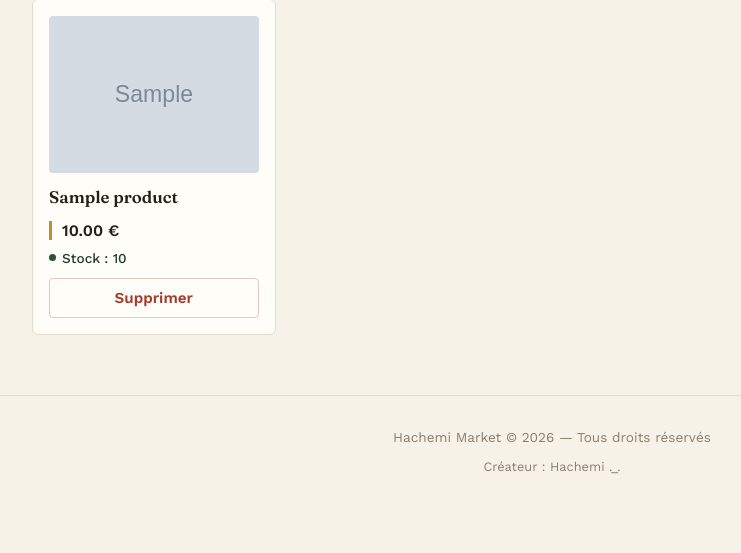
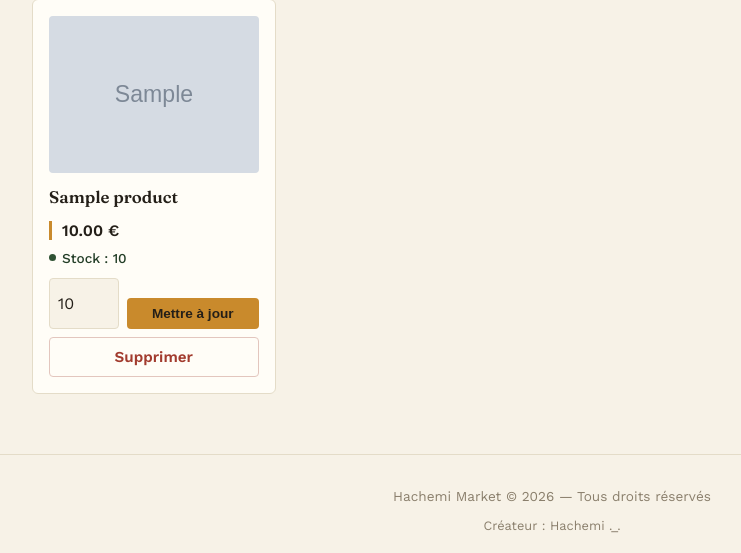
Before and after one commit to maximebgwee/Hachemi-market, a Flask app: page /admin in a window 1280 px wide. Shown: the part 856-1409 px from the top of the page, without its empty margins (88-829 px from the left). Before the commit the page ends 1330 px from the top, so only its background shows below. Run offline with Flask 3, Linux system fonts and the light colour scheme; the visitor is signed in with stand-in values (Sample User, id 1); tables that the repository leaves empty hold one stand-in row (values such as "Sample post"); grey boxes marked "Sample" are stand-in pictures.

Commit message:
Ajout de la mise a jour du stock depuis le panel admin

```diff
--- a/hachemi-market/app.py
+++ b/hachemi-market/app.py
@@ -233,5 +233,21 @@ def admin_delete(product_id):
     return redirect(url_for("admin_panel"))
 
 
+@app.route("/admin/stock/<int:product_id>", methods=["POST"])
+def admin_update_stock(product_id):
+    if not admin_required():
+        return redirect(url_for("admin_login"))
+    new_stock = request.form.get("stock", "0")
+    try:
+        stock_val = max(0, int(new_stock))
+    except ValueError:
+        stock_val = 0
+    conn = get_db()
+    conn.execute("UPDATE products SET stock = ? WHERE id=?", (stock_val, product_id))
+    conn.commit()
+    conn.close()
+    return redirect(url_for("admin_panel"))
+
+
 if __name__ == "__main__":
     app.run(debug=True, host="0.0.0.0", port=5000)
--- a/hachemi-market/static/style.css
+++ b/hachemi-market/static/style.css
@@ -477,3 +477,27 @@ form button { margin-top: 20px; width: 100%; }
 @media (prefers-reduced-motion: reduce) {
     * { transition: none !important; }
 }
+
+/* --- Réapprovisionnement admin --- */
+.stock-form {
+    display: flex;
+    gap: 8px;
+    margin: 0 0 8px;
+}
+
+.stock-form input {
+    width: 70px;
+    padding: 8px;
+}
+
+.update-btn {
+    background: var(--gold);
+    color: var(--ink);
+    border: none;
+    border-radius: 4px;
+    padding: 8px 12px;
+    font-weight: 600;
+    font-size: 0.85rem;
+    cursor: pointer;
+}
+.update-btn:hover { background: #B47A25; }
--- a/hachemi-market/templates/admin.html
+++ b/hachemi-market/templates/admin.html
@@ -42,6 +42,10 @@
         {% else %}
         <p class="stock in">Stock : {{ p.stock }}</p>
         {% endif %}
+        <form method="POST" action="{{ url_for('admin_update_stock', product_id=p.id) }}" class="stock-form">
+            <input type="number" name="stock" min="0" value="{{ p.stock }}">
+            <button type="submit" class="update-btn">Mettre à jour</button>
+        </form>
         <a href="{{ url_for('admin_delete', product_id=p.id) }}" class="delete-btn" onclick="return confirm('Supprimer ce produit ?');">Supprimer</a>
     </div>
     {% endfor %}
```
